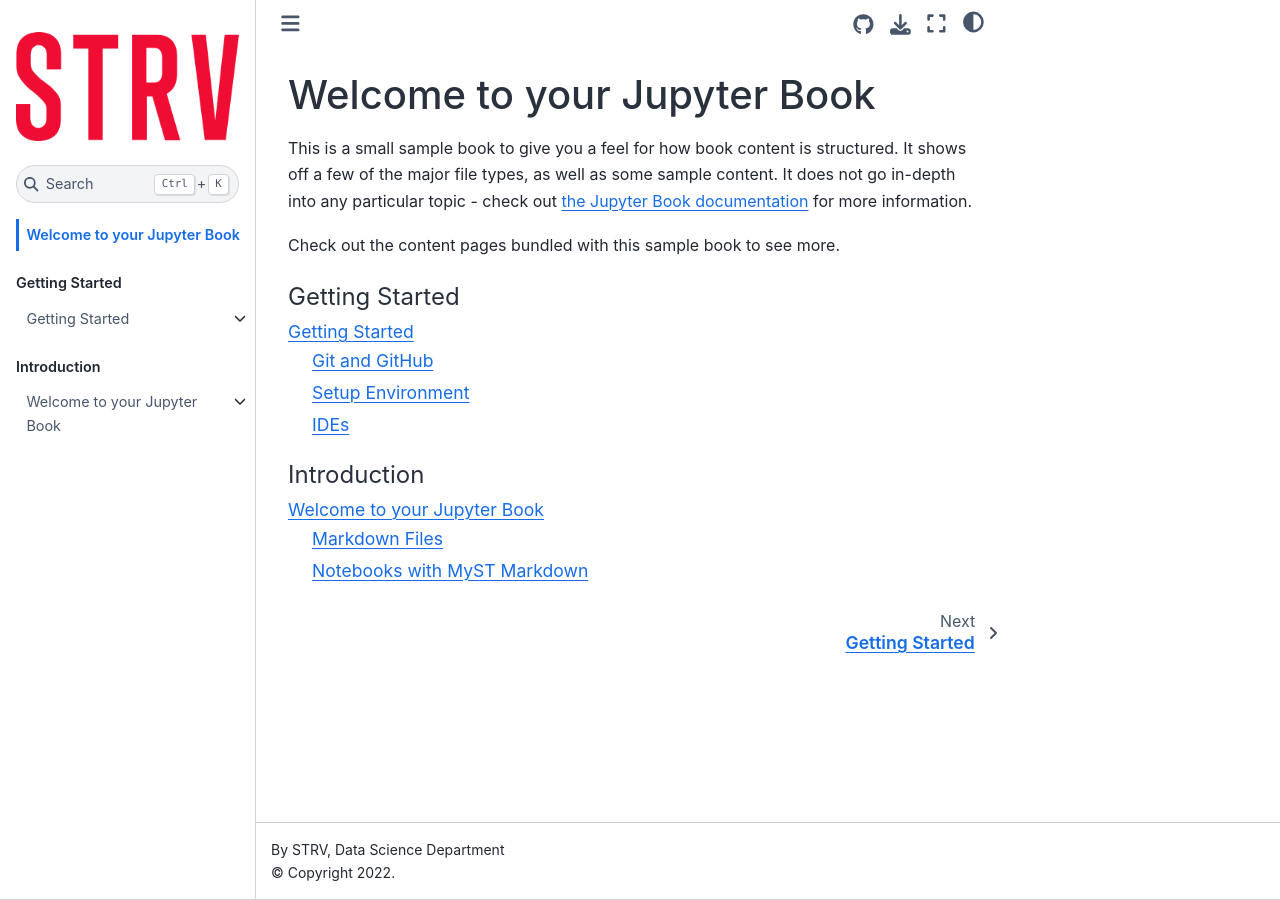
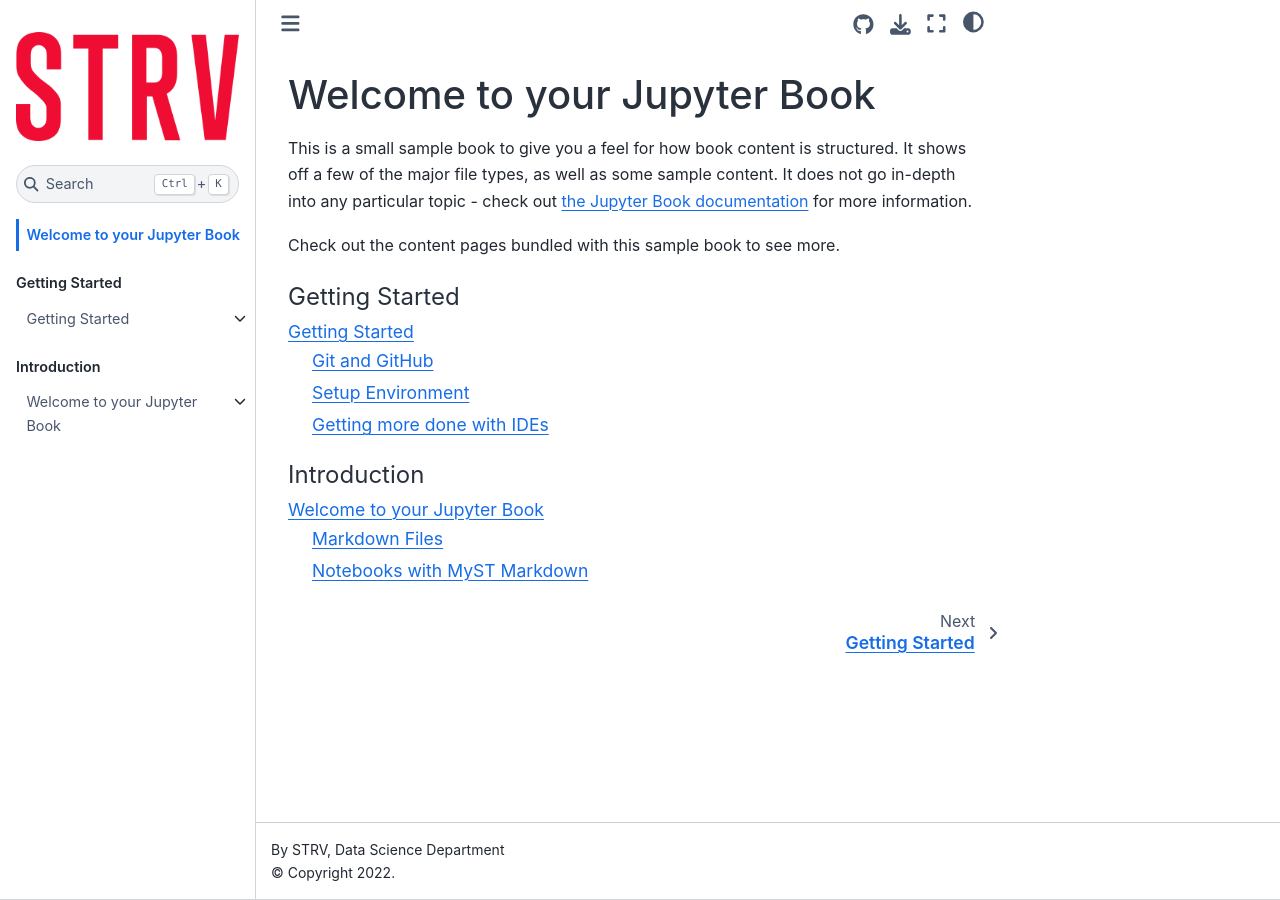
Before and after one commit to strvcom/ds-academy, a Jupyter Book: the page built from intro.md, in a window 1280 px wide. Built offline with Jupyter Book 1.0.4 settings and Sphinx 7.4.7 and the Sphinx Book theme 1.1.4, drawn with Linux system fonts in a browser that asks for light colours; pages that are not in the unit, such as notebooks, are missing from menus.

Commit message:
feat: update IDE section

```diff
--- a/extra/ide-overview.md
+++ b/extra/ide-overview.md
@@ -1,6 +1,6 @@
-# IDEs
+# Getting more done with IDEs
 
-Sadly, Jupyter Notebook has a lot of limitations. We prefer using IDEs (Integrated Development Environment) to interact
+Sadly, [Jupyter Notebook](notebooks.ipynb) has a lot of limitations. We prefer using IDEs (Integrated Development Environment) to interact
 with notebooks during our day-to-day work. IDEs are perfect when you need functionality such as auto-completion, go-to
 definition, syntax-highlighter, spelling checkers, etc.
 
```
